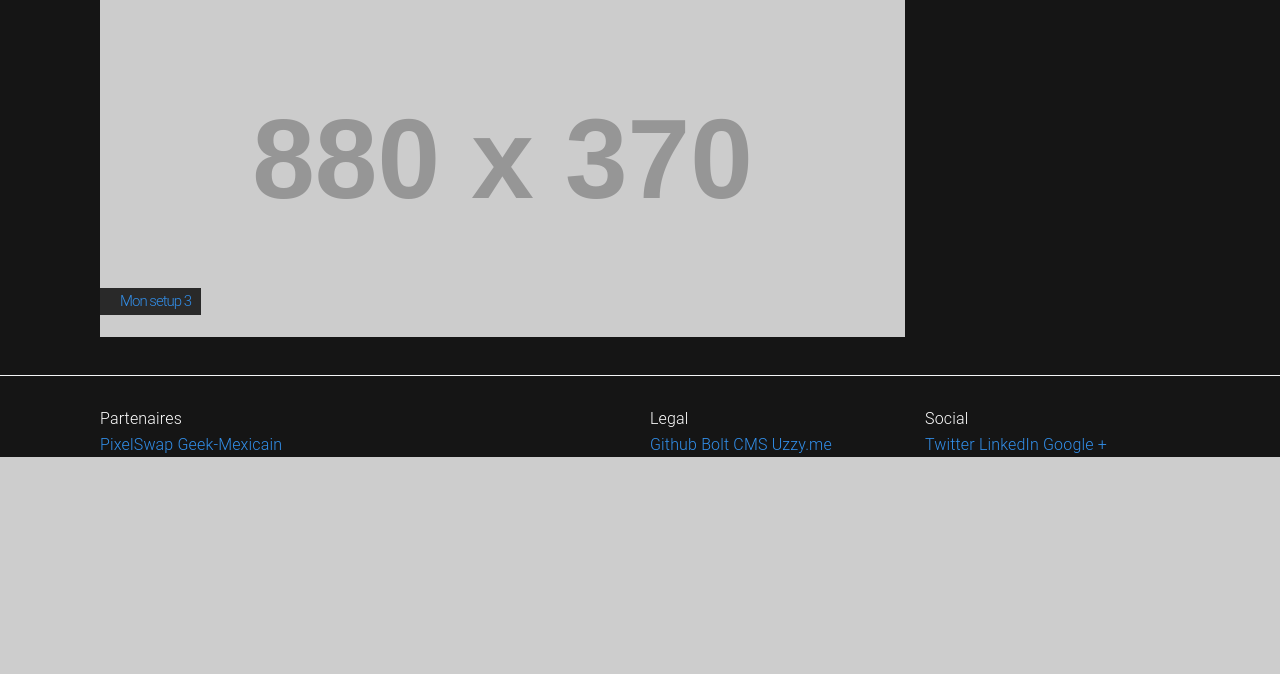
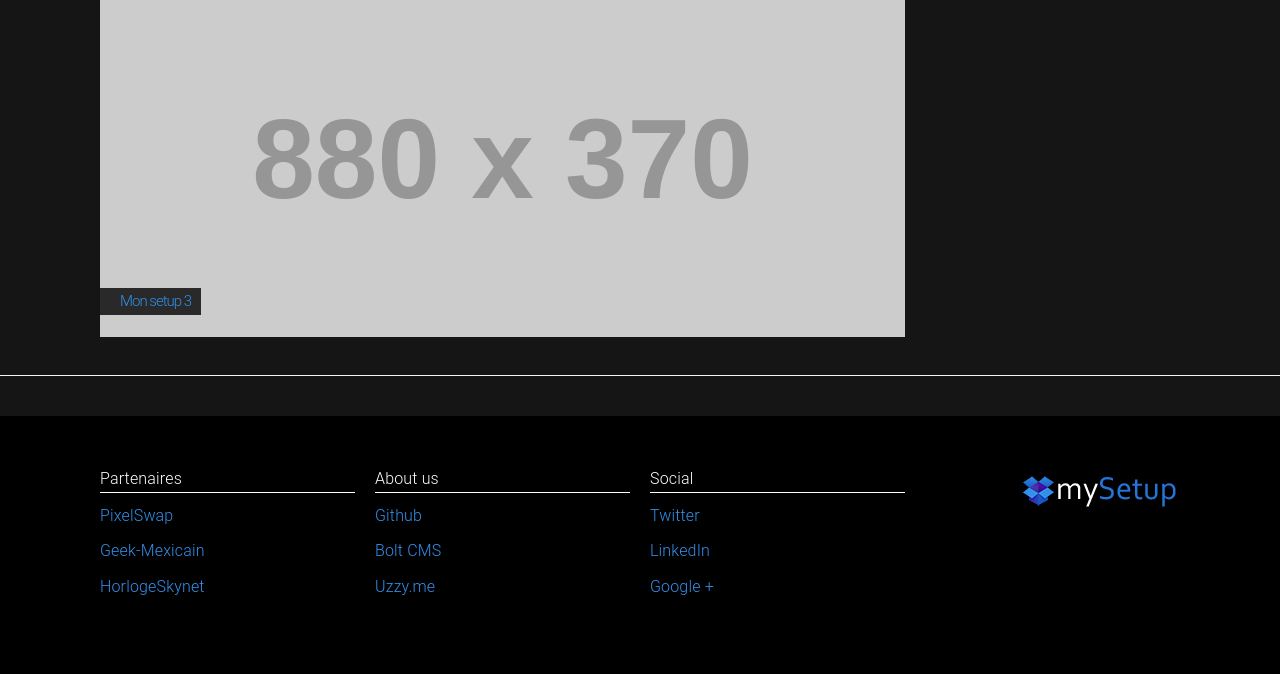
Before and after one commit to Mikescops/mysetup, a PHP site: page / in a window 1280 px wide. Shown: the part 1195-1869 px from the top of the page. Before the commit the page ends 1652 px from the top, so only its background shows below. Run offline with PHP 8.4, Linux system fonts and the light colour scheme; some libraries are stand-ins or nearby versions.

Commit message:
Rework footer

```diff
--- a/static_html/css/style.css
+++ b/static_html/css/style.css
@@ -52,6 +52,20 @@ body{
 	border: solid 1px #FFF;*/
 }
 
+footer{
+	margin-top: 40px;
+	padding: 50px 0 50px 0;
+	background-color: #000;
+}
+
+footer ul{
+	list-style-type: none;
+}
+
+.footer-title{
+	border-bottom: 1px solid #fff;
+	margin-bottom: 10px;
+}
 
  /*********** INDEX CSS ***********/
 
--- a/static_html/index.html
+++ b/static_html/index.html
@@ -123,34 +123,40 @@
 
 	<hr>
 
-	<footer class="container">
+	<footer>
+		<div class="container">
 
 			<div class="row">
 			        <div class="column column-25">
-		          <div>Partenaires</div>
-		          <div>
-		            <a href="http://pixelswap.fr/" target="_blank" class="item">PixelSwap</a>
-		            <a href="http://geek-mexicain.net/" target="_blank">Geek-Mexicain</a>
-		          </div>
-		        </div>
-		        <div class="column column-25 column-offset-25">
-		          <div>Legal</div>
-		          <div>
-		            <a href="#" target="_blank" class="item">Github</a>
-		            <a href="#" target="_blank">Bolt CMS</a>
-		            <a href="#" target="_blank">Uzzy.me</a>
-		          </div>
+			          <div class="footer-title">Partenaires</div>
+			          <ul>
+			            <li><a href="http://pixelswap.fr/" target="_blank" class="item">PixelSwap</a></li>
+			            <li><a href="http://geek-mexicain.net/" target="_blank">Geek-Mexicain</a></li>
+			            <li><a href="https://horlogeskynet.github.io/" target="_blank" class="item">HorlogeSkynet</a></li>
+			          </ul>
 			        </div>
 			        <div class="column column-25">
-		          <div>Social</div>
-		          <div>
-		            <a href="https://twitter.com/mysetup" target="_blank" class="item">Twitter</a>
-		            <a href="https://fr.linkedin.com/in/mysetup" target="_blank">LinkedIn</a>
-		            <a href="https://plus.google.com/u/0/+mysetup/posts" target="_blank">Google +</a>
+			          <div class="footer-title">About us</div>
+			          <ul>
+			            <li><a href="#" target="_blank" class="item">Github</a></li>
+			            <li><a href="#" target="_blank">Bolt CMS</a></li>
+			            <li><a href="#" target="_blank">Uzzy.me</a></li>
+			          </ul>
 			        </div>
+			        <div class="column column-25">
+			          <div class="footer-title">Social</div>
+			          <ul>
+			            <li><a href="https://twitter.com/mysetup" target="_blank" class="item">Twitter</a></li>
+			            <li><a href="https://fr.linkedin.com/in/mysetup" target="_blank">LinkedIn</a></li>
+			            <li><a href="https://plus.google.com/u/0/+mysetup/posts" target="_blank">Google +</a></li>
+			          </ul>
+			    	</div>
+			    	<div class="column column-25">
+			    		<img class="float-right" src="img/mysetup_menu.png" alt="mySetup">
 			    	</div>
 			  </div>
 
+		  </div>
 	</footer>
 
 	<!-- Jquery async load -->
```
Also changed, not shown: static_html/post.html (+25 -20 lines), static_html/user.html (+25 -19 lines). Lines whose indentation alone changed are shown as unchanged.
